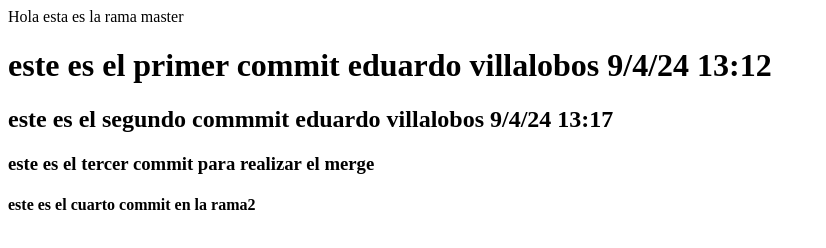
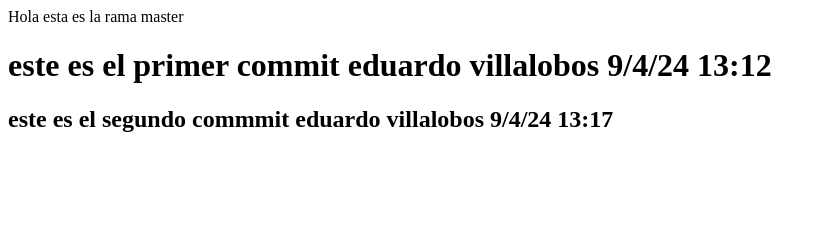
Before and after one commit to EDUVISAD/tecpro, a plain HTML site: page index.html in a window 1280 px wide. Shown: the whole page, without its empty margins (0-826 px from the left). Drawn offline with Linux system fonts and the light colour scheme.

Commit message:
Revert "agregado un enuciado en el commit de rama2"
This reverts commit a7086066196292526c60021a1b63f4c9292d3e82.

```diff
--- a/index.html
+++ b/index.html
@@ -19,11 +19,5 @@
         9/4/24
         13:17
     </h2>
-    <h3>
-        este es el tercer commit para realizar el merge
-    </h3>
-    <h4>
-        este es el cuarto commit en la rama2
-    </h4>
 </body>
 </html>
```
